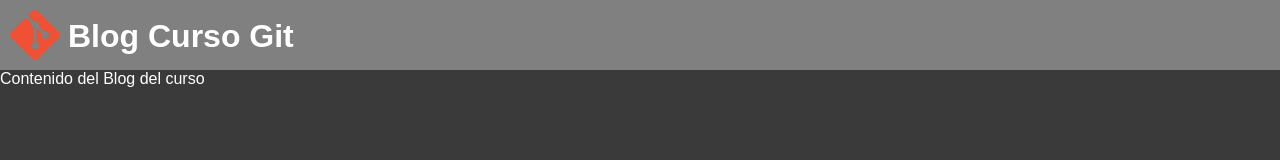
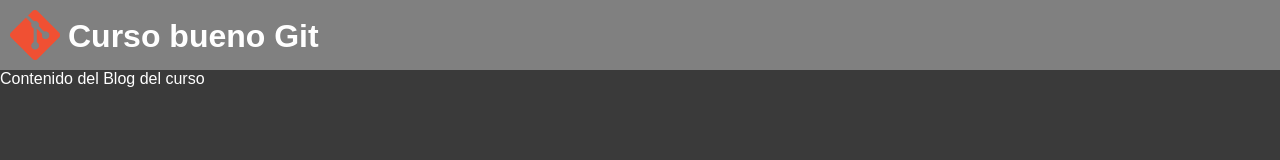
Before and after one commit to osvarg/Mastermind, a plain HTML site: page index.html in a window 1280 px wide. Drawn offline with Linux system fonts and the light colour scheme; no server answers; a web font is replaced by a local one.

Commit message:
cambio definitivo

```diff
--- a/index.html
+++ b/index.html
@@ -13,7 +13,7 @@
 <body>
     <div class="bar">
         <img class="logo" src="img/Git-Icon-1788C.png">
-        <h1>Blog Curso Git</h1>
+        <h1>Curso bueno Git</h1>
     </div>
     <div>
         Contenido del Blog del curso
```
